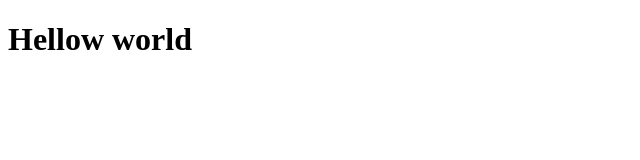
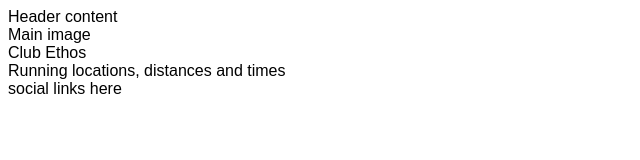
Before and after one commit to saleh88hbg/love-running, a plain HTML site: page index.html in a window 1280 px wide. Shown: the whole page, without its empty margins (0-640 px from the left). Drawn offline with Linux system fonts and the light colour scheme.

Commit message:
Add core structure for home page

```diff
--- a/assets/css/style.css
+++ b/assets/css/style.css
@@ -0,0 +1,3 @@
+body {
+    font-family: Arial;
+}
--- a/index.html
+++ b/index.html
@@ -4,9 +4,25 @@
     <meta charset="UTF-8">
     <meta http-equiv="X-UA-Compatible" content="IE=edge">
     <meta name="viewport" content="width=device-width, initial-scale=1.0">
-    <title>Document</title>
+    <meta name="description" content="Love Running club for runners in Dublin, Ireland">
+    <meta name="keywords" content="love running, running club, ireland, dublin">
+
+    <link rel="stylesheet" href="assets/css/style.css">
+    <title>Love Running</title>
 </head>
 <body>
-    <h1>Hellow world</h1>
+    <header>Header content</header>
+    <section>
+        Main image
+    </section>
+    <section>
+        Club Ethos
+    </section>
+    <section>
+        Running locations, distances and times
+    </section>
+    <footer>
+        social links here
+    </footer>
 </body>
 </html>
```
